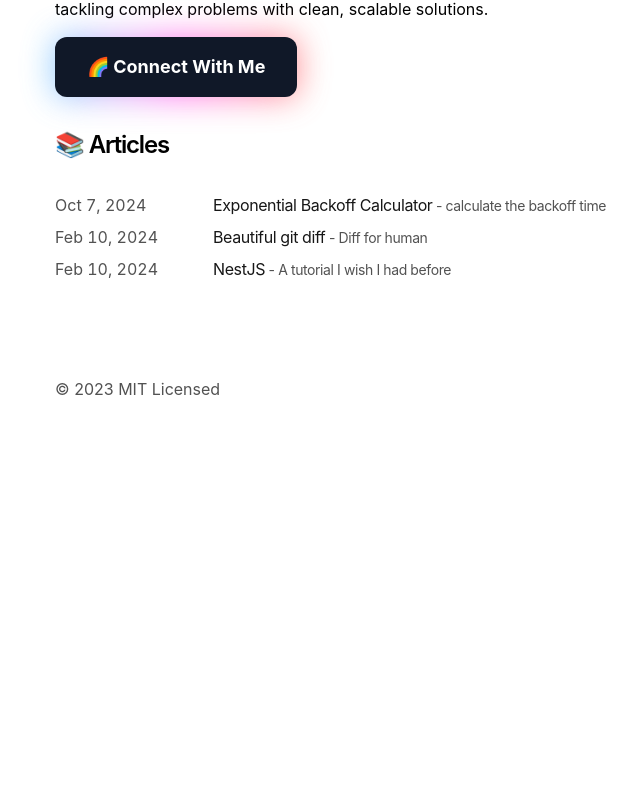
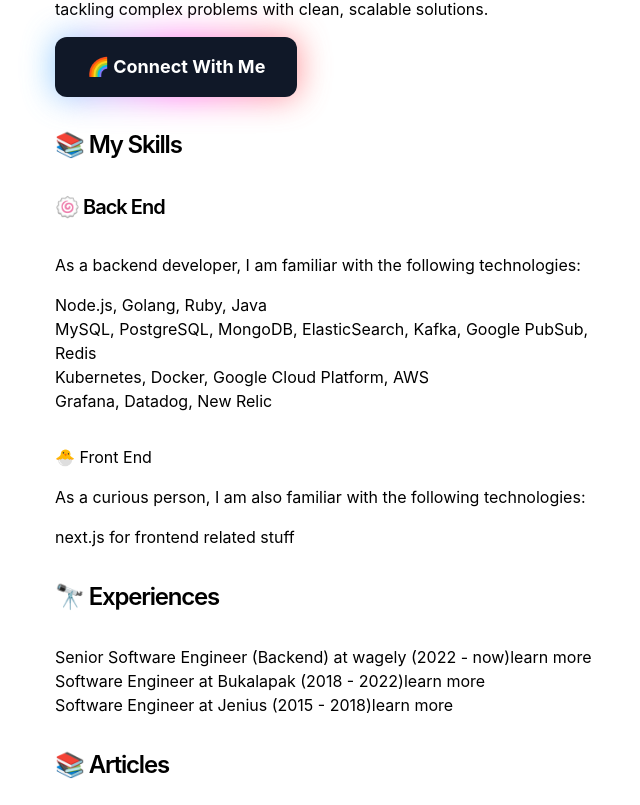
Before and after one commit to marchellll/marchell.xyz, a Next.js app: page / in a window 1280 px wide. Shown: the part 275-1080 px from the top of the page, without its empty margins (297-937 px from the left). Before the commit the page ends 800 px from the top, so only its background shows below. Built offline with nearby package versions, Linux system fonts and the light colour scheme.

Commit message:
feat(blog): add contents

```diff
--- a/app/components/nav.tsx
+++ b/app/components/nav.tsx
@@ -9,6 +9,9 @@
   },
   '/projects': {
     name: 'projects',
+  },
+  '/pages/contact': {
+    name: 'contact me',
   },
 }
 
--- a/app/components/pages.tsx
+++ b/app/components/pages.tsx
@@ -20,7 +20,7 @@
           <Link
             key={post.slug}
             className="flex flex-col space-y-1 mb-4"
-            href={`/blog/${post.slug}`}
+            href={`/pages/${post.slug}`}
           >
             <div className="w-full flex flex-col md:flex-row space-x-0 md:space-x-2">
               <p className="text-neutral-600 dark:text-neutral-400 w-[100px] tabular-nums">
--- a/app/components/projects.tsx
+++ b/app/components/projects.tsx
@@ -20,7 +20,7 @@
           <Link
             key={post.slug}
             className="flex flex-col space-y-1 mb-4"
-            href={`/blog/${post.slug}`}
+            href={`/projects/${post.slug}`}
           >
             <div className="w-full flex flex-col md:flex-row space-x-0 md:space-x-2">
               <p className="text-neutral-600 dark:text-neutral-400 w-[100px] tabular-nums">
--- a/app/page.tsx
+++ b/app/page.tsx
@@ -5,7 +5,7 @@
   return (
     <section>
       <h1 className="mb-8 text-2xl font-semibold tracking-tighter">
-        🧑🏽‍💻 About Me
+        🧑🏽‍💻 Hi! I'm Marchell
       </h1>
       <p className="mb-4">
         {`I’m a backend-focused software engineer, designing server-side logic, managing databases, and ensuring smooth performance between front-end and backend systems. I excel in async, remote environments, and love tackling complex problems with clean, scalable solutions.`}
@@ -15,14 +15,76 @@
       <div className="relative inline-flex  group">
         <div className="absolute transitiona-all duration-1000 opacity-70 -inset-px bg-gradient-to-r from-[#44BCFF] via-[#FF44EC] to-[#FF675E] rounded-xl blur-lg group-hover:opacity-100 group-hover:-inset-1 group-hover:duration-200 animate-tilt"></div>
         <Link
-          href="/about"
-          title="Get quote now"
+          href="/pages/contact"
           className="relative inline-flex items-center justify-center px-8 py-4 text-lg font-bold text-white transition-all duration-200 bg-gray-900 font-pj rounded-xl focus:outline-none focus:ring-2 focus:ring-offset-2 focus:ring-gray-900"
           role="button"
         >
           🌈 Connect With Me
         </Link>
       </div>
+
+
+      <h1 className="mt-8 mb-8 text-2xl font-semibold tracking-tighter">
+        📚 My Skills
+      </h1>
+
+      <h2 className="mb-8 text-xl font-semibold tracking-tighter">
+        🍥 Back End
+      </h2>
+      <p className="mb-4">
+        As a backend developer, I am familiar with the following technologies:
+      </p>
+      <ul className="mb-8">
+        <li>Node.js, Golang, Ruby, Java</li>
+        <li>MySQL, PostgreSQL, MongoDB, ElasticSearch, Kafka, Google PubSub, Redis</li>
+        <li>Kubernetes, Docker, Google Cloud Platform, AWS</li>
+        <li>Grafana, Datadog, New Relic</li>
+      </ul>
+
+      <p className="mb-4">
+        🐣 Front End
+      </p>
+      <p className="mb-4">
+        As a curious person, I am also familiar with the following technologies:
+      </p>
+      <ul className="mb-8">
+        <li>next.js for frontend related stuff
+        </li>
+      </ul>
+
+
+
+      <h1 className="mb-8 text-2xl font-semibold tracking-tighter">
+      🔭 Experiences
+      </h1>
+      <ul className="mb-8">
+        <li>
+          Senior Software Engineer (Backend) at wagely (2022 - now)
+          <Link
+            href="/pages/20240208_172424_wagely"
+          >
+            learn more
+          </Link>
+        </li>
+        <li>
+          Software Engineer at Bukalapak (2018 - 2022)
+          <Link
+            href="/pages/20240208_172423_bukalapak"
+          >
+            learn more
+          </Link>
+        </li>
+        <li>
+          Software Engineer at Jenius (2015 - 2018)
+          <Link
+            href="/pages/20240208_164317_jenius"
+          >
+            learn more
+          </Link>
+        </li>
+      </ul>
+
+
       <h1 className="my-8 text-2xl font-semibold tracking-tighter">
         📚 Articles
       </h1>
@@ -30,6 +92,11 @@
       <div className="my-8">
         <BlogPosts />
       </div>
+
+
+
+
+
     </section>
   );
 }
--- a/app/pages/page.tsx
+++ b/app/pages/page.tsx
@@ -1,4 +1,4 @@
-import { BlogPosts } from 'app/components/posts'
+import { PagePosts } from 'app/components/pages'
 
 export const metadata = {
   title: 'Blog',
@@ -9,7 +9,7 @@
   return (
     <section>
       <h1 className="font-semibold text-2xl mb-8 tracking-tighter">My Blog</h1>
-      <BlogPosts />
+      <PagePosts />
     </section>
   )
 }
--- /dev/null
+++ b/app/pages/posts/20240208_164317_jenius.mdx
@@ -0,0 +1,45 @@
+---
+title: Jenius
+description: My first turning point in my career
+date: '2024-02-08'
+categories:
+  - software-engineering
+  - backend
+published: true
+---
+
+## TL;DR
+
+- Led the development and maintenance of features for the Jenius app, driving successful deployments and ensuring alignment with business requirements.
+- Oversaw the transition from native to React Native and implemented a microservice architecture, optimizing system performance and scalability.
+-  Streamlined deployment tooling and workflow, enhancing efficiency and enabling faster delivery of software updates.
+
+## Things I used
+
+- iOS Native, Android Native, React, React Native
+- Node.js, Express, MongoDB, Kafka
+- Kubernetes, Docker, GitlabCI
+- Kibana
+
+## What is Jenius?
+
+Jenius is a digital bank in Indonesia, the first one of its kind, launched in 2016.
+
+It was built by BTPN, a traditional bank in Indonesia. It was built to cater to the younger generation, so everything is done within the app, and only in the app. It was a big disruption against banking industry in Indonesia when it was launched, and it still is.
+
+## 🏄🏽‍♂️ My experience
+
+### Early days
+
+I joined Jenius in 2015, when it was still stealthing. I was hired as Frontend Engineer, building feature for the apps, using native technologies (iOS, Android, Angular). I also doing the backend work using Java Spring.
+
+
+### Transition to Backend
+
+Some time after the launch, we know for sure that we need to do a major rewrite of the apps and the backend, the development speed was painful. We were short on backend developers, so when my managements offered me to work on backend, I immediately took it. I was part of the team that built the second version of the system on both ends.
+
+### Rewrites and Rewrites
+
+So we moved from native to React Native, and from Java Spring to Node.js. We also moved from monolith to microservices. It was a big transition, and it was a big success. After the change, we can deliver features faster, and we can scale the system easily.
+
+It was a great experience. I learned a lot about how to build a system that can handle a lot of traffic, and how to build a system that can be **easily maintained**. I also learned how to work with cross-functional teams (PO, FE, UI/UX, etc), and how to work with a lot of stakeholders (VP, Senior Managements, etc).
--- /dev/null
+++ b/app/pages/posts/20240208_172423_bukalapak.mdx
@@ -0,0 +1,11 @@
+---
+title: Bukalapak
+description: The unicorn
+date: '2024-02-08'
+categories:
+  - software-engineering
+  - backend
+published: true
+---
+
+# TODO: Add content
--- /dev/null
+++ b/app/pages/posts/20240208_172424_wagely.mdx
@@ -0,0 +1,11 @@
+---
+title: Bukalapak
+description: The unicorn
+date: '2024-02-08'
+categories:
+  - software-engineering
+  - backend
+published: true
+---
+
+# TODO: Add content
--- a/app/projects/page.tsx
+++ b/app/projects/page.tsx
@@ -1,4 +1,4 @@
-import { BlogPosts } from 'app/components/posts'
+import { ProjectPosts } from 'app/components/projects'
 
 export const metadata = {
   title: 'Blog',
@@ -9,7 +9,7 @@
   return (
     <section>
       <h1 className="font-semibold text-2xl mb-8 tracking-tighter">My Blog</h1>
-      <BlogPosts />
+      <ProjectPosts />
     </section>
   )
 }
```
